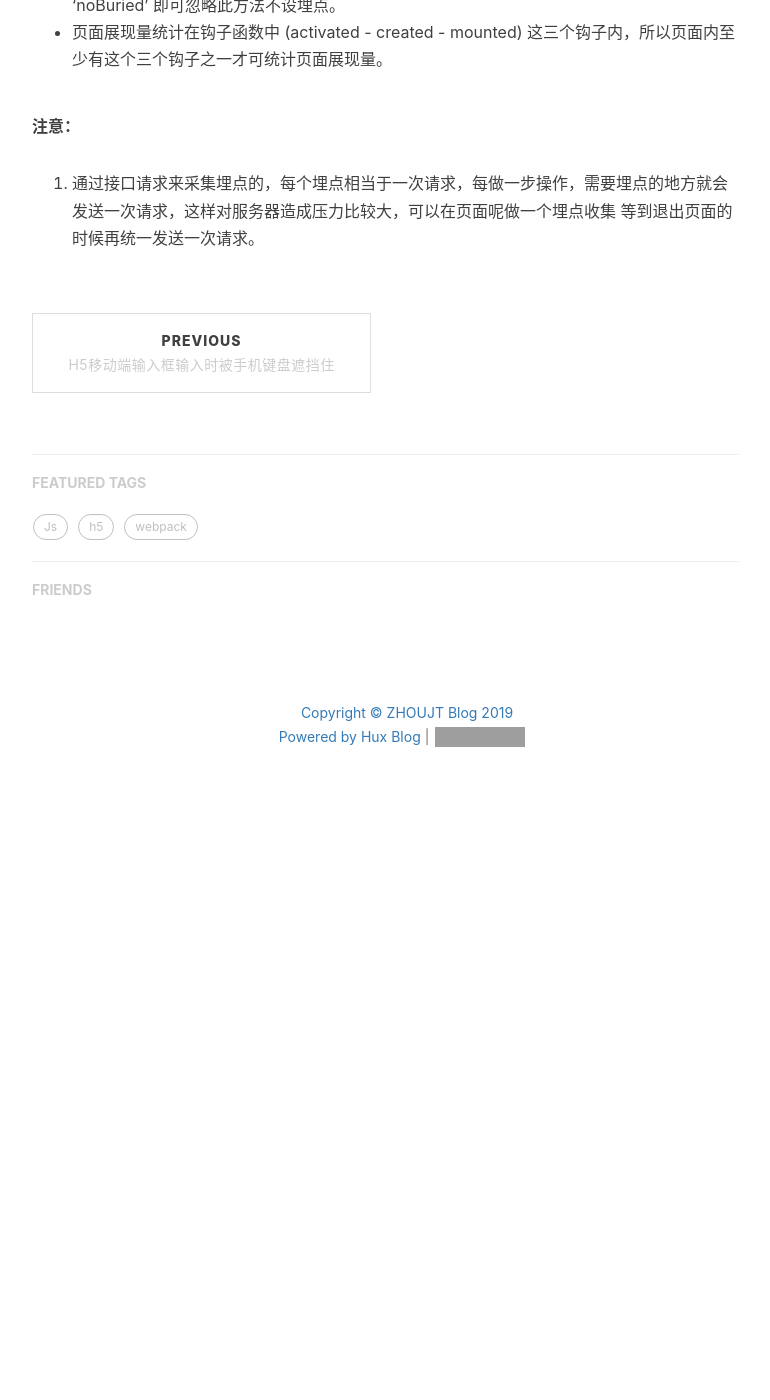
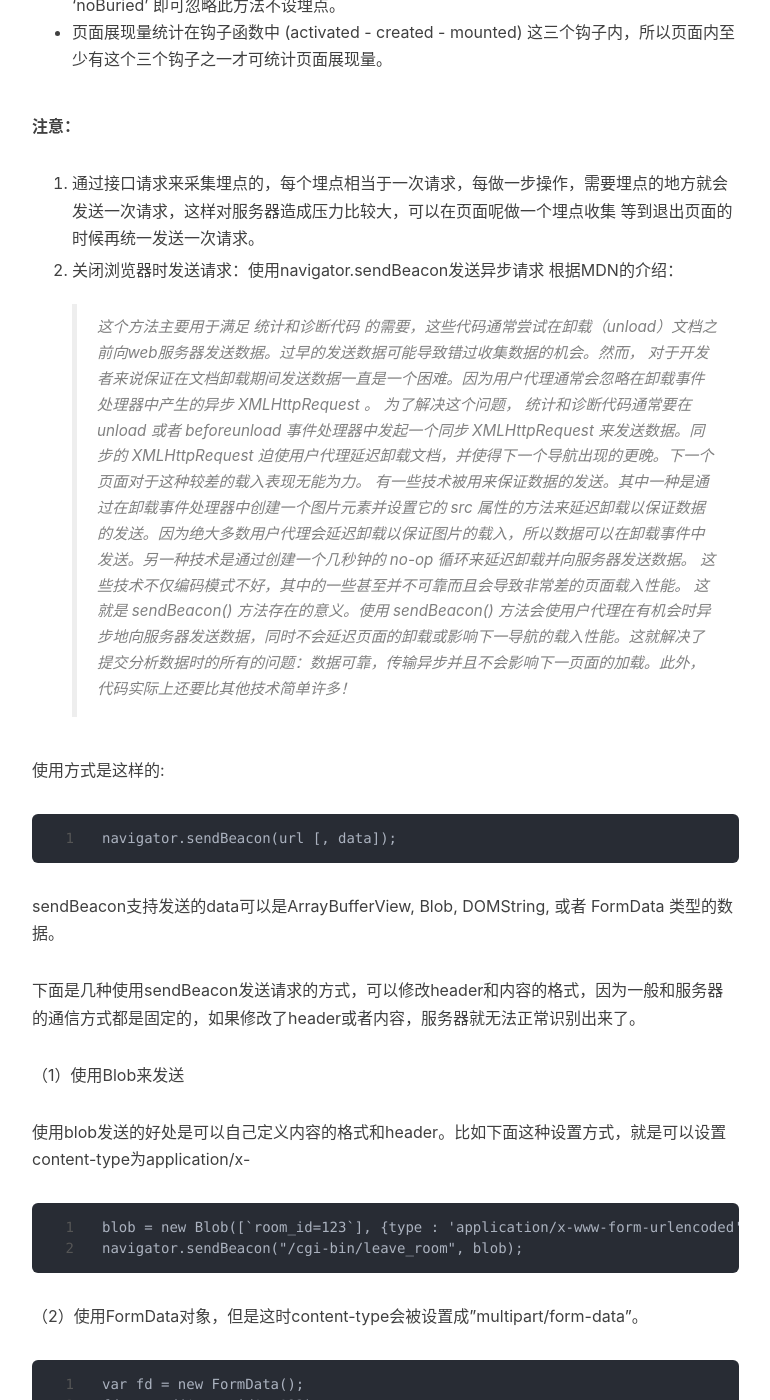
Before and after one commit to juntaozhou05/juntaozho05.github.io, a Jekyll site: the page built from _posts/2019-04-16-vue-burying-point - .md, in a window 1280 px wide and 1400 px high, scrolled down 2465 px. Shown: the whole window, without its empty margins (233-1003 px from the left). Built offline with Jekyll 4.4.1, drawn with Linux system fonts in a browser that asks for light colours; nearby versions of some CDN libraries; comment, search, counter and statistics services are not loaded; before the commit the page ends 3306 px from its top, so only the background shows below that; some of the changed text lies outside the part shown; grey boxes are pictures that could not be loaded.

Commit message:
add blog

````diff
--- a/_posts/2019-04-16-vue-burying-point - .md
+++ b/_posts/2019-04-16-vue-burying-point - .md
@@ -102,3 +102,38 @@ components: {}
 **注意：**
 
 1. 通过接口请求来采集埋点的，每个埋点相当于一次请求，每做一步操作，需要埋点的地方就会发送一次请求，这样对服务器造成压力比较大，可以在页面呢做一个埋点收集 等到退出页面的时候再统一发送一次请求。
+
+2. 关闭浏览器时发送请求：使用navigator.sendBeacon发送异步请求
+根据MDN的介绍：
+>这个方法主要用于满足 统计和诊断代码 的需要，这些代码通常尝试在卸载（unload）文档之前向web服务器发送数据。过早的发送数据可能导致错过收集数据的机会。然而， 对于开发者来说保证在文档卸载期间发送数据一直是一个困难。因为用户代理通常会忽略在卸载事件处理器中产生的异步 XMLHttpRequest 。
+为了解决这个问题， 统计和诊断代码通常要在 unload 或者 beforeunload 事件处理器中发起一个同步 XMLHttpRequest 来发送数据。同步的 XMLHttpRequest 迫使用户代理延迟卸载文档，并使得下一个导航出现的更晚。下一个页面对于这种较差的载入表现无能为力。
+有一些技术被用来保证数据的发送。其中一种是通过在卸载事件处理器中创建一个图片元素并设置它的 src 属性的方法来延迟卸载以保证数据的发送。因为绝大多数用户代理会延迟卸载以保证图片的载入，所以数据可以在卸载事件中发送。另一种技术是通过创建一个几秒钟的 no-op 循环来延迟卸载并向服务器发送数据。
+这些技术不仅编码模式不好，其中的一些甚至并不可靠而且会导致非常差的页面载入性能。
+这就是 sendBeacon() 方法存在的意义。使用 sendBeacon() 方法会使用户代理在有机会时异步地向服务器发送数据，同时不会延迟页面的卸载或影响下一导航的载入性能。这就解决了提交分析数据时的所有的问题：数据可靠，传输异步并且不会影响下一页面的加载。此外，代码实际上还要比其他技术简单许多！
+
+使用方式是这样的:
+```
+navigator.sendBeacon(url [, data]);
+```
+sendBeacon支持发送的data可以是ArrayBufferView, Blob, DOMString, 或者 FormData 类型的数据。
+
+下面是几种使用sendBeacon发送请求的方式，可以修改header和内容的格式，因为一般和服务器的通信方式都是固定的，如果修改了header或者内容，服务器就无法正常识别出来了。
+
+（1）使用Blob来发送
+
+使用blob发送的好处是可以自己定义内容的格式和header。比如下面这种设置方式，就是可以设置content-type为application/x-
+```
+blob = new Blob([`room_id=123`], {type : 'application/x-www-form-urlencoded'});
+navigator.sendBeacon("/cgi-bin/leave_room", blob);
+```
+（2）使用FormData对象，但是这时content-type会被设置成"multipart/form-data"。
+```
+var fd = new FormData();
+fd.append('room_id', 123);
+navigator.sendBeacon("/cgi-bin/leave_room", fd);
+```
+（3）数据也可以使用URLSearchParams 对象，content-type会被设置成"text/plain;charset=UTF-8" 。
+```
+var params = new URLSearchParams({ room_id: 123 })
+navigator.sendBeacon("/cgi-bin/leave_room", params);
+```
````
